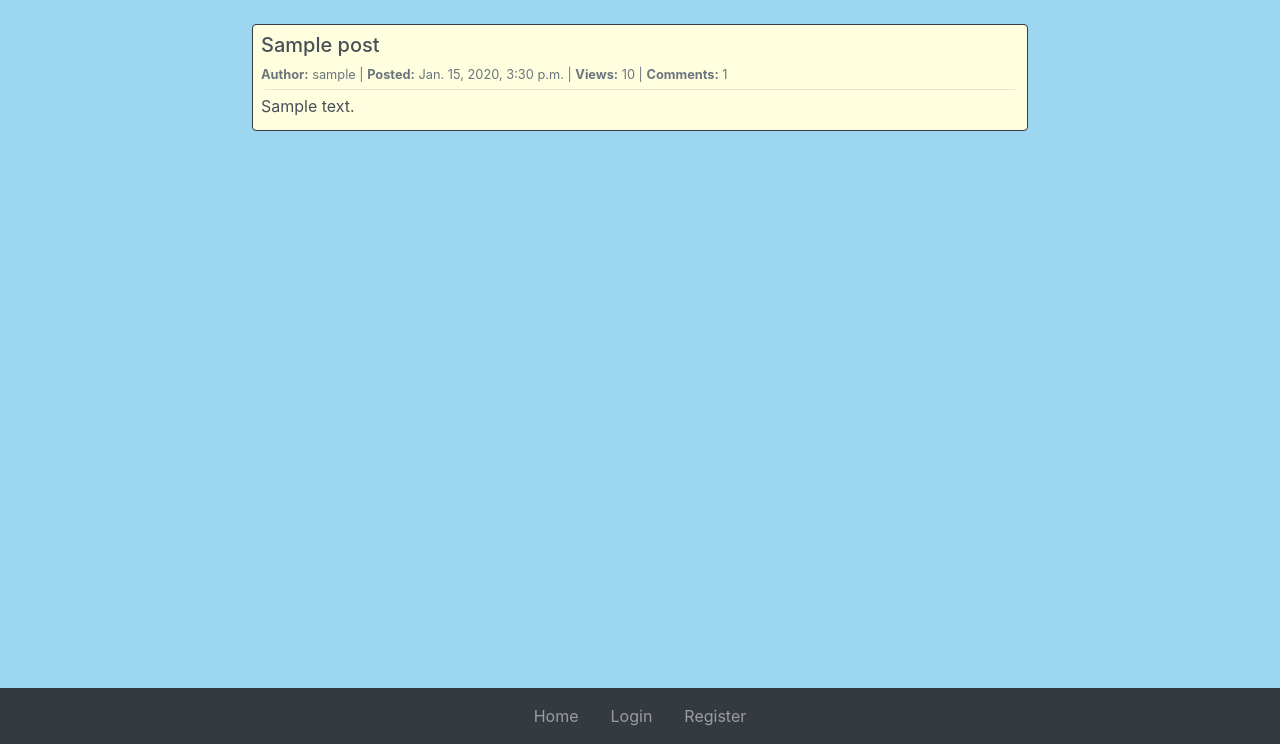
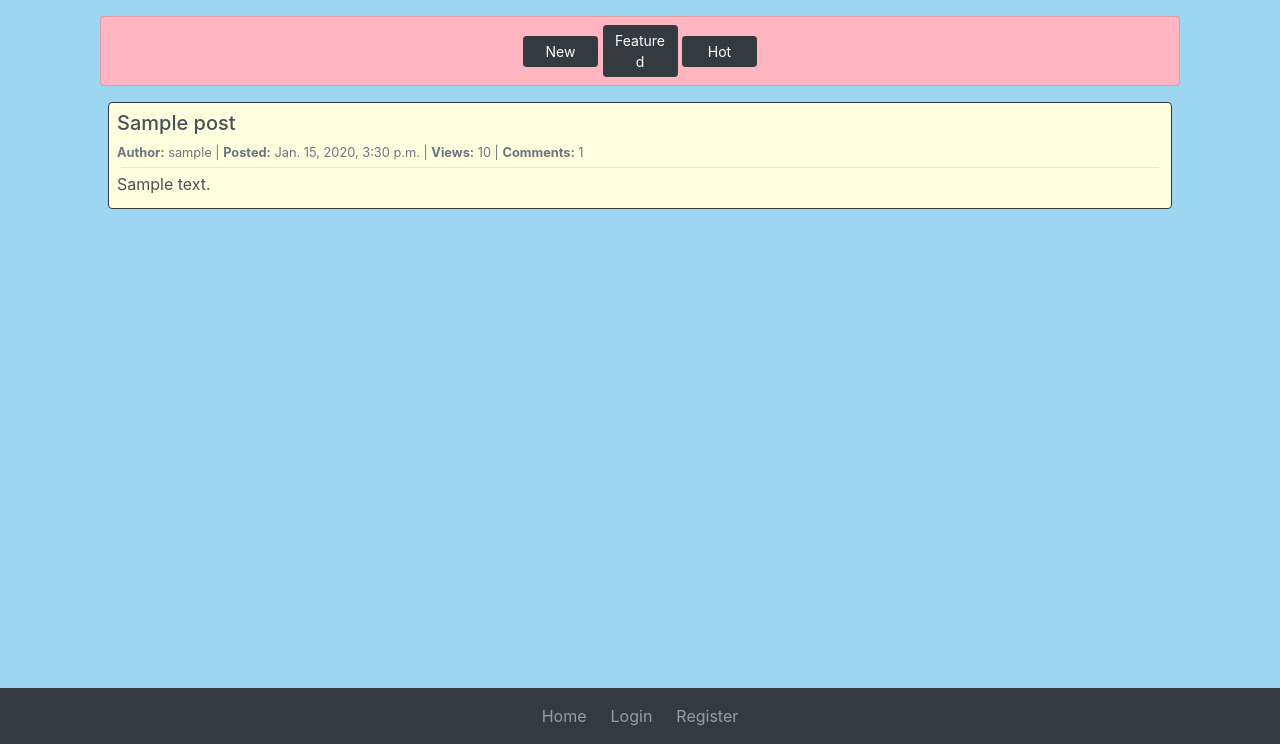
Before and after one commit to icecoldsipra/lordsiprasays, a Django app: page / in a window 1280 px wide. Shown: the part 56-800 px from the top of the page. Run offline with Django 3.2, Linux system fonts and the light colour scheme; tables that the repository leaves empty hold one stand-in row (values such as "Sample post"); some libraries are stand-ins or nearby versions.

Commit message:
Updated views and templates

```diff
--- a/blog/views.py
+++ b/blog/views.py
@@ -5,7 +5,7 @@ from django.contrib.auth.mixins import LoginRequiredMixin, UserPassesTestMixin
 from django.shortcuts import render, get_object_or_404, redirect
 from django.urls import reverse_lazy
 from django.utils import timezone
-from .models import Post, Comment, ContactMe, PostViewCount, TrendingPost
+from .models import Post, Comment, ContactMe, PostViewCount
 from .forms import CommentForm, ContactForm, PostForm
 from django.core.mail import EmailMessage
 from django.template.loader import render_to_string
@@ -25,15 +25,9 @@ class BlogListView(ListView):
 
 def blog_home(request):
     template = 'blog/blog_home.html'
-    all_posts = Post.objects.select_related("author").live_posts().order_by('-date_posted')
-    featured_posts = TrendingPost.objects.select_related("post").featured_posts().order_by('-date_created')
-    hot_posts = TrendingPost.objects.select_related("post").hot_posts().order_by('-date_created')
-    new_posts = TrendingPost.objects.select_related("post").new_posts().order_by('-date_created')
+    object_list = Post.objects.select_related("author").live_posts().order_by('-date_posted')
     context = {
-        'all_posts': all_posts,
-        'featured_posts': featured_posts,
-        'hot_posts': hot_posts,
-        'new_posts': new_posts
+        'object_list': object_list
     }
     return render(request, template, context)
 
--- a/templates/base.html
+++ b/templates/base.html
@@ -36,7 +36,7 @@
         {% endif %}
     </div>
 
-    <div class="container my-3 px-1" style="max-width: 800px;">
+    <div class="container my-3 px-0" style="max-width: 1080px;">
         {% block content %}
         {% endblock content %}
     </div>
--- a/templates/blog/blog_comments.html
+++ b/templates/blog/blog_comments.html
@@ -3,7 +3,7 @@
 {% block title %}Comment Moderator{% endblock title %}
 
 {% block content %}
-    <div class="card card-body px-3 py-2 my-2" style="background-color: lightpink ">
+    <div class="card card-body p-2 my-2">
         <div class="text-center">
             <button class="btn btn-sm btn-dark mx-1" type="button" data-toggle="collapse" data-target="#pendingComments"
                     aria-expanded="false" aria-controls="pendingComments" style="width: 85px;">
--- a/templates/blog/blog_home.html
+++ b/templates/blog/blog_home.html
@@ -6,30 +6,45 @@
     {% if user.is_authenticated %}
         {% if user.is_staff or user.is_superuser %}
             <div class="text-center mb-3 p-0">
-                <a href="{% url 'blog-create' %}" >
-                    <button class="btn btn-sm btn-success" type="button">New Post</button>
-                </a>
-                <a href="{% url 'blog-comments' %}">
-                    <button class="btn btn-sm btn-secondary" type="button">Review Comments</button>
+                <a class="btn btn-sm btn-outline-success" href="{% url 'blog-create' %}" type="button">New Post</a>
+                <a class="btn btn-sm btn-outline-secondary" href="{% url 'blog-comments' %}" type="button">
+                    Review Comments
                 </a>
             </div>
         {% endif %}
     {% endif %}
 
+    <div class="card card-body py-2 my-2" style="background-color: lightpink">
+        <div class="text-center">
+            <button class="btn btn-sm btn-dark" type="button" style="width: 75px">
+                New
+            </button>
+
+            <button class="btn btn-sm btn-dark" type="button" style="width: 75px">
+                Featured
+            </button>
+
+            <button class="btn btn-sm btn-dark" type="button" style="width: 75px">
+                Hot
+            </button>
+
+        </div>
+    </div>
+
     <div class="p-2">
-        {% for post in all_posts %}
+        {% for object in object_list %}
             <div class="list-group">
-                <a href="{% url 'blog-detail' post.slug %}" class="list-group-item list-group-item-action border-dark mb-2 p-2"
-                style="background-color: lightyellow;">
-                    <h5 class="mb-1 text-left">{{ post.title }}</h5>
+                <a href="{% url 'blog-detail' object.slug %}" class="list-group-item list-group-item-action border-dark mb-2 p-2"
+                style="background-color: lightyellow">
+                    <h5 class="mb-1 text-left">{{ object.title }}</h5>
                     <small class="text-muted">
-                        <strong>Author:</strong> {{ post.author }} |
-                        <strong>Posted:</strong> {{ post.date_posted }} |
-                        <strong>Views:</strong> {{ post.views }} |
-                        <strong>Comments:</strong> {{ post.comments }}
+                        <strong>Author:</strong> {{ object.author }} |
+                        <strong>Posted:</strong> {{ object.date_posted }} |
+                        <strong>Views:</strong> {{ object.views }} |
+                        <strong>Comments:</strong> {{ object.comments }}
                     </small>
                     <hr class="m-1 p-0">
-                    <p class="mb-1">{{ post.content|truncatechars:100 }}</p>
+                    <p class="mb-1">{{ object.content|truncatechars:100 }}</p>
                 </a>
             </div>
         {% empty %}
--- a/templates/navbar_bottom.html
+++ b/templates/navbar_bottom.html
@@ -2,26 +2,26 @@
     <div class="container p-0" style="max-width: 1080px;">
         <div class="navbar-nav text-capitalize mx-auto" style="white-space: nowrap">
             <div class="row">
-                <div class="col px-2">
+                <div class="col px-1">
                     <a class="nav-item nav-link" href="{% url 'blog-home' %}">Home</a>
                 </div>
                 {% if user.is_authenticated %}
                     {% if user.is_staff or user.is_superuser %}
-                        <div class="col px-2">
+                        <div class="col px-1">
                             <a class="nav-item nav-link" href="{% url 'blog-posts' %}">My Posts</a>
                         </div>
-                        <div class="col px-2">
+                        <div class="col px-1">
                             <a class="nav-item nav-link" href="{% url 'admin:index' %}">Admin</a>
                         </div>
                     {% endif %}
-                    <div class="col px-2">
+                    <div class="col px-1">
                         <a class="nav-item nav-link" href="{% url 'users-logout' %}">Logout</a>
                     </div>
                 {% else %}
-                    <div class="col px-2">
+                    <div class="col px-1">
                         <a class="nav-item nav-link" href="{% url 'users-login' %}">Login</a>
                     </div>
-                    <div class="col px-2">
+                    <div class="col px-1">
                         <a class="nav-item nav-link" href="{% url 'users-register' %}">Register</a>
                     </div>
                 {% endif %}
```
Also changed, not shown: templates/blog/blog_detail.html (+7 -10 lines), templates/blog/blog_posts.html (+4 -6 lines).
